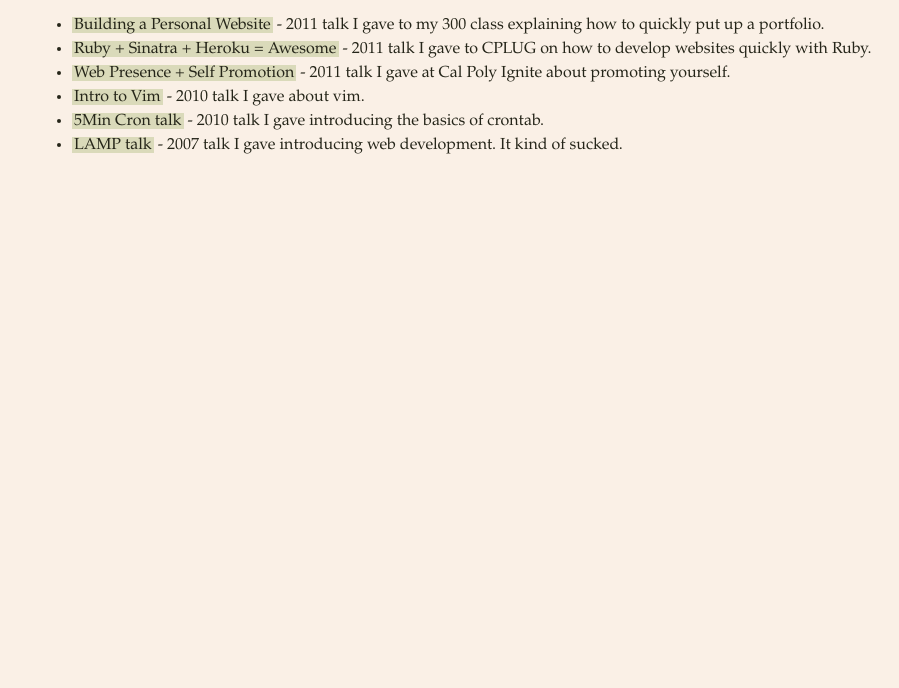
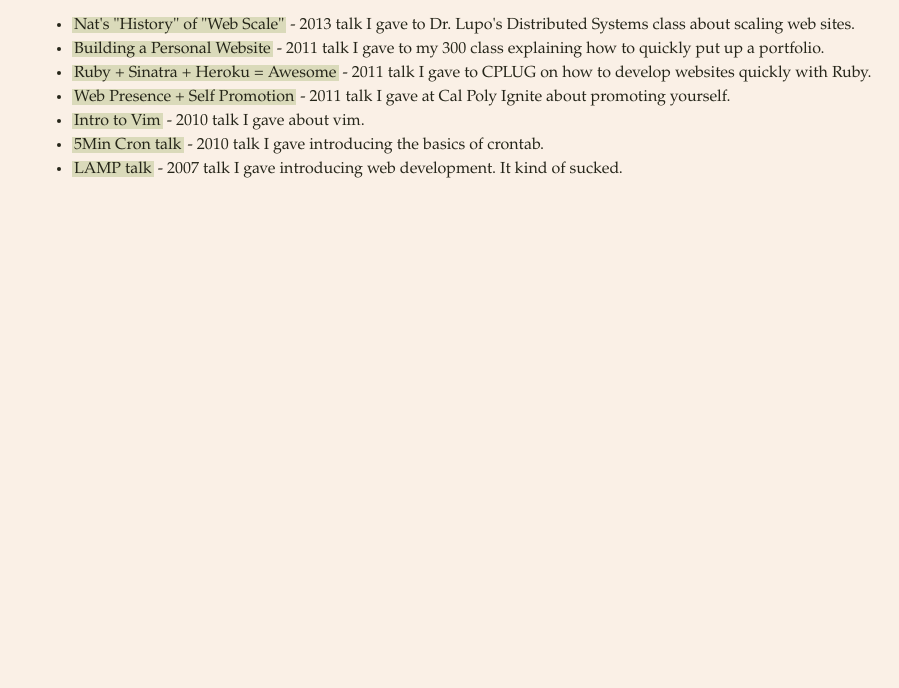
Before and after one commit to icco/talks, a plain HTML site: page index.html in a window 1280 px wide. Shown: the part 112-800 px from the top of the page, without its empty margins (68-967 px from the left). Drawn offline with Linux system fonts and the light colour scheme.

Commit message:
add 2013 talk

```diff
--- a/index.html
+++ b/index.html
@@ -29,6 +29,7 @@
     <h1><a href="http://natwelch.com">Nat Welch</a>'s Talks</h1>
     <p>Talks that I have given and I could find the files for.</p>
     <ul>
+      <li><a href="https://docs.google.com/presentation/d/1_4EEoVHKUmHsXK-Fdq9MPUyGmlmezH1Sy_wDC2o0dLE/pub?start=false&loop=false&delayms=3000">Nat's "History" of "Web Scale"</a> - 2013 talk I gave to Dr. Lupo's Distributed Systems class about scaling web sites.</li>
       <li><a href="./personal/">Building a Personal Website</a> - 2011 talk I gave to my 300 class explaining how to quickly put up a portfolio.</li>
       <li><a href="./r-s-h/">Ruby + Sinatra + Heroku = Awesome</a> - 2011 talk I gave to CPLUG on how to develop websites quickly with Ruby.</li>
       <li><a href="./self-promotion/">Web Presence + Self Promotion</a> - 2011 talk I gave at Cal Poly Ignite about promoting yourself.</li>
```
